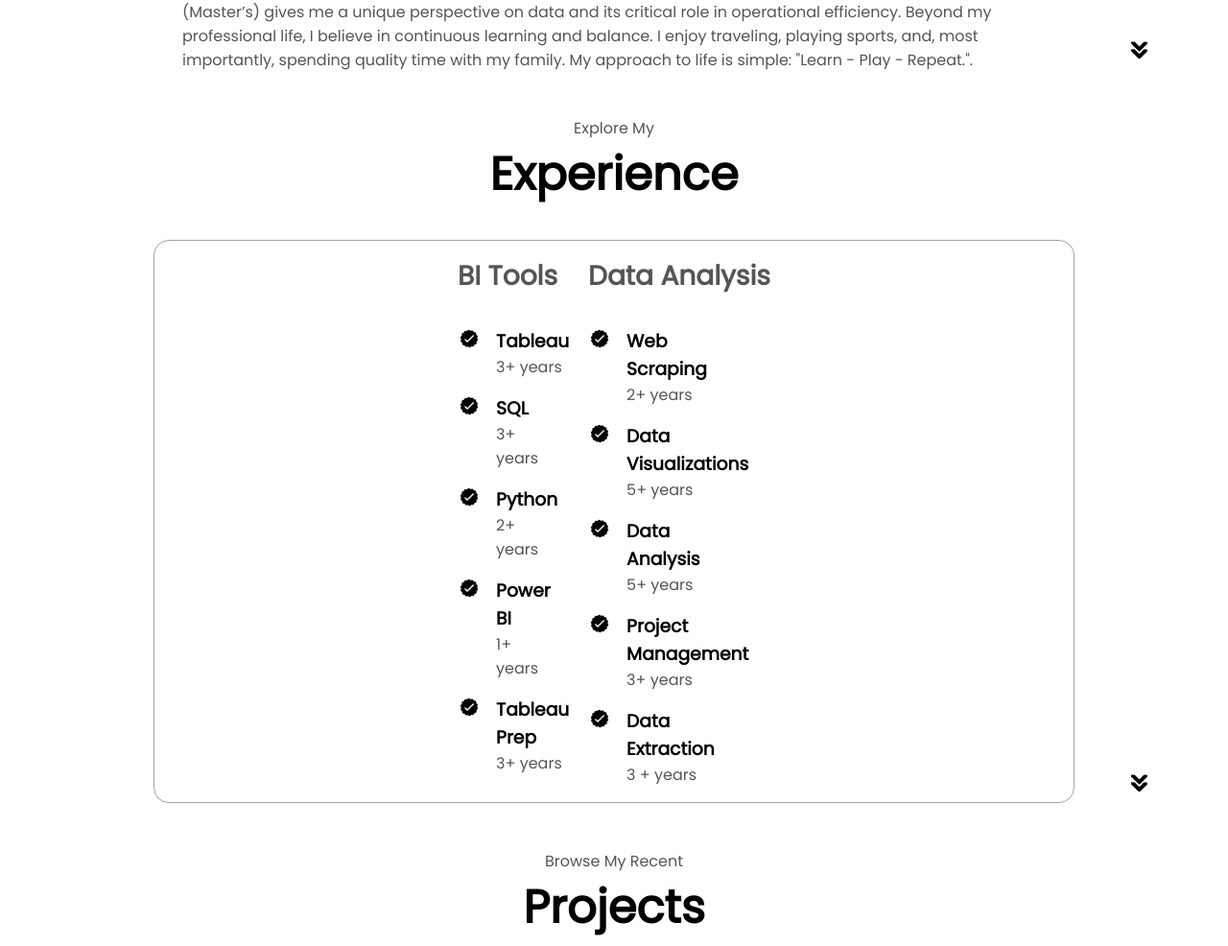
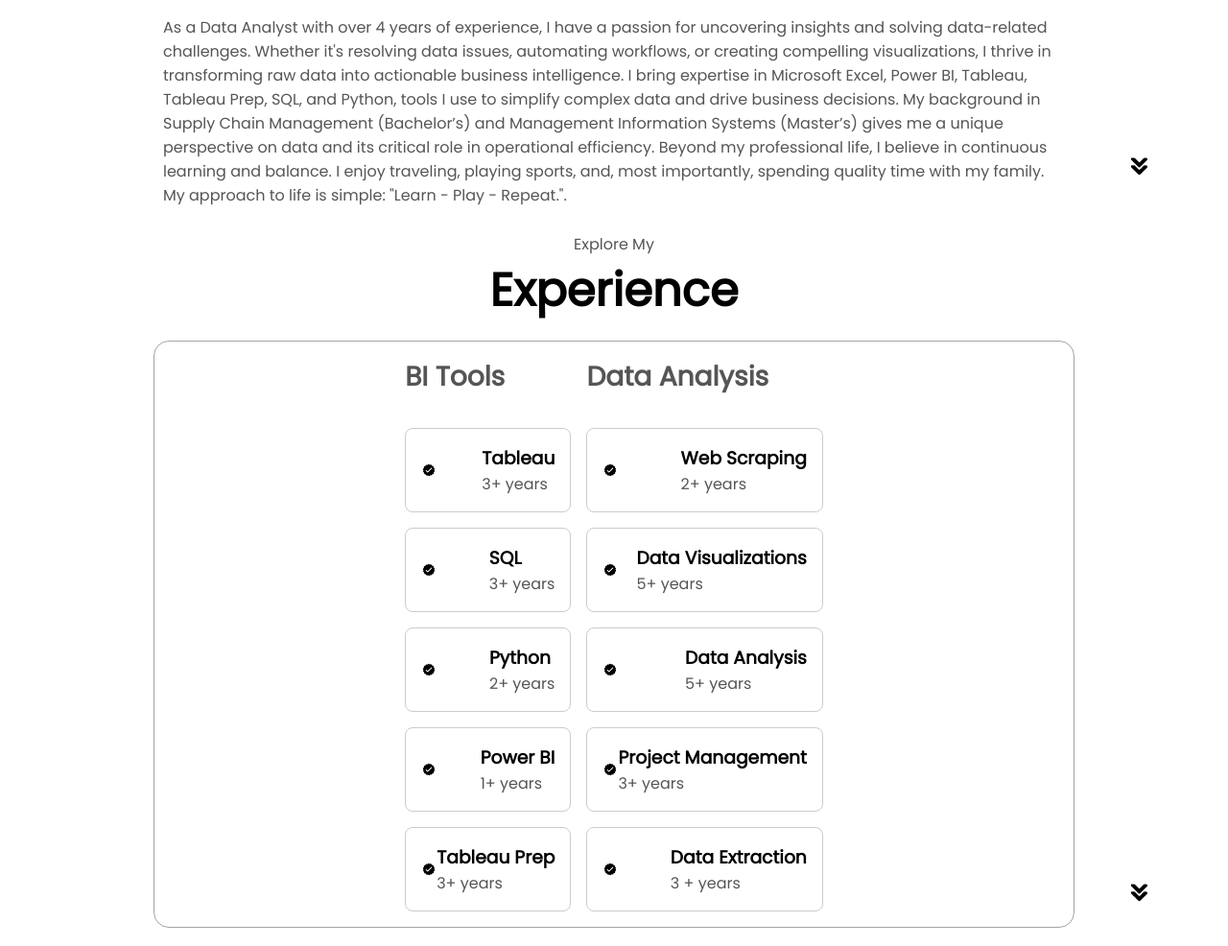
Before and after one commit to DataAnalystandDeveloper/Jhonathan.Espinoza.github.io, a plain HTML site: page INDEX.HTML in a window 1280 px wide. Shown: the part 1712-2698 px from the top of the page at 96% size. Drawn offline with Linux system fonts and the light colour scheme.

Commit message:
Update STYLE.CSS

```diff
--- a/STYLE.CSS
+++ b/STYLE.CSS
@@ -57,6 +57,7 @@ a:hover {
 .logo {
     font-size: 2rem;
     cursor: default;
+    text-align: right;
 }
 
 /* HAMBURGER MENU */
@@ -141,10 +142,12 @@ a:hover {
 /* SECTIONS */
 section {
     padding-top: 2vh;
-    height: 50hv;
+    height: 85hv;
     margin: 0 10rem;
     box-sizing: border-box;
     min-height: fit-content;
+    flex-wrap: wrap;
+
 }
 
 .section.container {
@@ -163,16 +166,21 @@ section {
     height: 400px;
     width: 400px;
     margin: auto 0;
+    justify-content: center;
 
 }
 
 .section__text {
     align-self: center;
     text-align: center;
+    gap: 10rem;
+
+
+
 }
 
 .section__text p {
-    font-weight: 600;
+    font-weight: 400;
 }
 
 .section__text__p1 {
@@ -196,15 +204,23 @@ section {
     gap: 1rem;
 
 }
+#text-container {
+    font-size: 35px;
+    color: #080808;
+    text-align: center;
+}
 
 /* ICONS */
 
 .icon {
     cursor: pointer;
-    height: 1.5rem;
+    height: 1rem;
     display: flex;
+    justify-content: flex-end; /* Aligns items to the right */
+}
 
-}
+
+
 .icon.arrow {
     width: 25px; /* Adjust size as needed */
     height: auto;
@@ -223,7 +239,7 @@ section {
 .btn-container {
     display: flex;
     justify-content: center;
-    gap: 1rem;
+    gap: 5rem;
 }
 
 .btn {
@@ -263,6 +279,7 @@ section {
 
 .btn-container {
     gap: 1rem;
+    margin-top: 3rem;
 }
 
 /* ABOUT SECTION */
@@ -274,15 +291,17 @@ section {
 }
 
 .about-containers {
-    gap: 2rem;
-    margin-bottom: 2rem;
-    margin-top: 2rem;
+    display: flex;
+    gap: 1rem;
+    margin-bottom: 1rem;
+    margin-top: 1rem;
 
 }
 
 .about-details-container {
     justify-content: center;
     flex-direction: column;
+    flex-wrap: wrap;
 
 
 
@@ -292,15 +311,17 @@ section {
 .about-details-container {
     justify-content: center;
     display: flex;
-    padding: 30px;
-    margin: 5 auto;
+    padding: 10px;
+    margin: 10 auto;
 
 }
 
 
 .about-pic {
     display: flex;
+    margin: auto 0;
     justify-content: center;
+
 
 }
 
@@ -370,25 +391,27 @@ section {
 
 .article-container {
     display: flex;
-    text-align: initial;
-    flex-wrap: wrap;
+
     flex-direction: column;
     gap: 1rem;
-    justify-content: space-around;
+
 
 
 }
 
 article{
-    display: flex;
-    width: 1rem;
-    justify-content: space-around;
-    gap: 1rem;
+    display: flex; /* Makes the article a flex container */
+    align-items: center; /* Vertically aligns content */
+    justify-content: space-between; /* Pushes the icon and text to opposite ends */
+    border: 1px solid #ccc; /* Optional: Visual aid for layout */
+    padding: 1rem;
+    border-radius: 0.5rem;
 }
 
 article .icon{
-    cursor: default;
-    display: flex;
+    cursor: pointer;
+    height: 1rem;
+    width: 1rem; /* Set dimensions for the icon */
 }
 
 
@@ -396,6 +419,13 @@ article .icon{
 
 #projects {
     position: relative;
+
+
+}
+experience-details-container1{
+    display: flex;
+    justify-content: center;
+    flex-direction: column;
 }
 
 .color-container {
@@ -404,9 +434,10 @@ article .icon{
 }
 
 .project-img {
-    border-radius: 10rem;
+    border-radius: 50rem;
     width: 90%;
     height: 90%;
+    display: flex;
 }
 
 .project-title {
```
